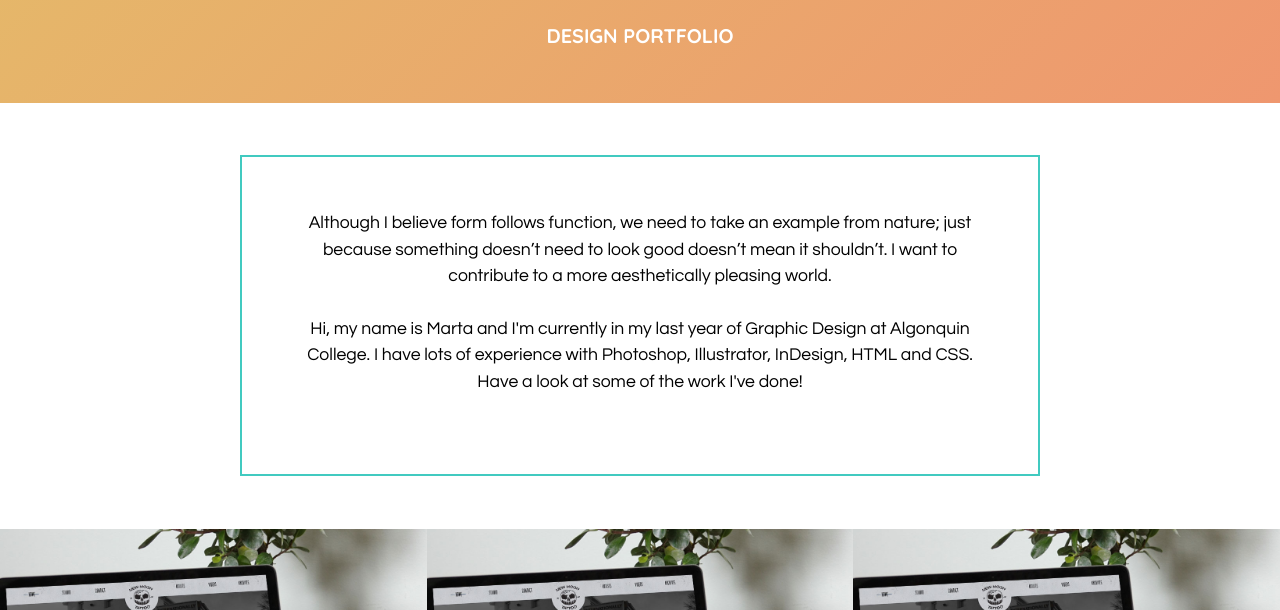
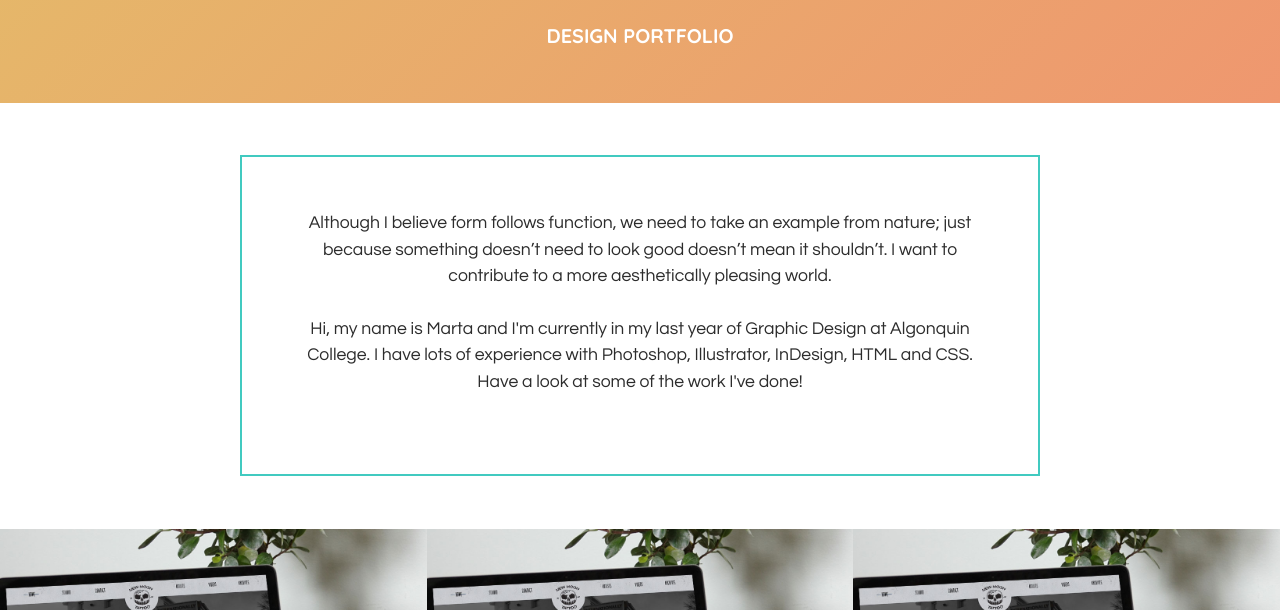
Before and after one commit to trac0040/trac0040.github.io, a plain HTML site: page index.html in a window 1280 px wide. Shown: the part 190-800 px from the top of the page. Drawn offline with nearby package versions, Linux system fonts and the light colour scheme.

Commit message:
Lightened text a tiny bit

```diff
--- a/css/main.css
+++ b/css/main.css
@@ -54,6 +54,7 @@ a:visited{
 
 html{
   font:normal 100%/1.5 'Questrial', sans-serif;
+  color:rgba(44,44,44,1.00);
 }
 
 h1, h2, h3, h4, h5, h6,
```
